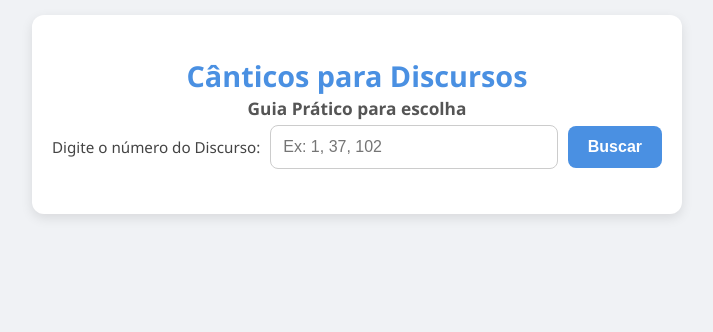
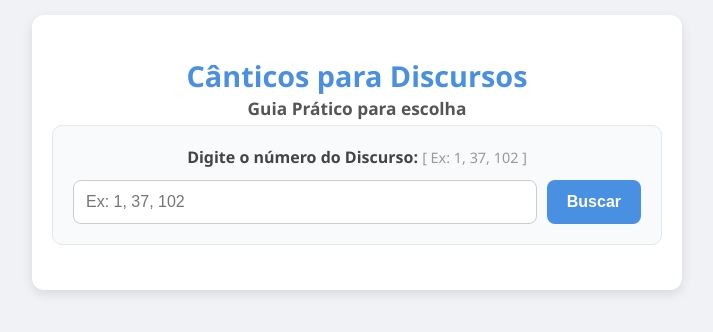
Before and after one commit to m2agencia/canticos-discursos, a website: page public/index.html in a window 1280 px wide. Shown: the whole page, without its empty margins (283-996 px from the left). Drawn offline with Linux system fonts and the light colour scheme.

Commit message:
Search card com label acima do campo

```diff
--- a/public/index.html
+++ b/public/index.html
@@ -9,7 +9,7 @@
     <link rel="manifest" href="manifest.json">
     <meta name="theme-color" content="#4a90e2">
     <link rel="icon" type="image/svg+xml" href="icon.svg">
-    <link rel="apple-touch-icon" href="icon.png"> <!-- Opcional, se tiver um png -->
+    <link rel="apple-touch-icon" href="icon.png">
 
     <style>
         * { box-sizing: border-box; }
@@ -42,14 +42,28 @@
             font-size: 0.9em;
             color: #666;
         }
-        .input-label {
-            font-size: 0.95em;
+        .search-card {
+            background: #f8fafc;
+            border: 1px solid #e1e8ed;
+            border-radius: 10px;
+            padding: 20px;
+            margin-bottom: 20px;
+        }
+        .search-card label {
+            display: block;
+            text-align: center;
+            font-size: 1em;
             color: #444;
-            font-weight: 500;
-            white-space: nowrap;
+            font-weight: 600;
+            margin-bottom: 12px;
         }
-        .input-group { display: flex; align-items: center; gap: 10px; margin-bottom: 20px; }
-        input { flex: 1; padding: 12px; font-size: 16px; border: 1px solid #ccc; border-radius: 8px; width: 100%;}
+        .search-card label span {
+            color: #999;
+            font-weight: normal;
+            font-size: 0.9em;
+        }
+        .input-group { display: flex; gap: 10px; }
+        input { flex: 1; padding: 12px; font-size: 16px; border: 1px solid #ccc; border-radius: 8px; width: 100%; background: #fff;}
         button { padding: 12px 20px; font-size: 16px; background-color: #4a90e2; color: #fff; border: none; border-radius: 8px; cursor: pointer; transition: 0.3s; font-weight: bold; }
         button:hover { background-color: #357abd; }
         .result { margin-top: 20px; line-height: 1.5; }
@@ -70,10 +84,12 @@
 <body>
     <div class="container">
         <h1>Cânticos para Discursos<br><span style="font-size: 0.6em; color: #555; display: block; margin-top: 5px;">Guia Prático para escolha</span></h1>
-        <div class="input-group">
-            <label for="numero" class="input-label">Digite o número do Discurso:</label>
-            <input type="number" id="numero" placeholder="Ex: 1, 37, 102">
-            <button onclick="buscar()">Buscar</button>
+        <div class="search-card">
+            <label for="numero">Digite o número do Discurso: <span>[ Ex: 1, 37, 102 ]</span></label>
+            <div class="input-group">
+                <input type="number" id="numero" placeholder="Ex: 1, 37, 102">
+                <button onclick="buscar()">Buscar</button>
+            </div>
         </div>
         <div class="result" id="result"></div>
     </div>
```
